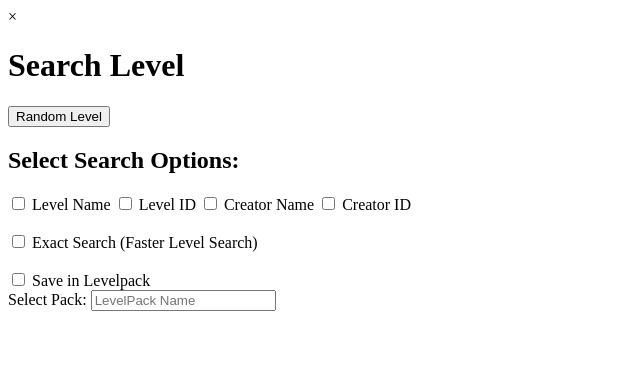
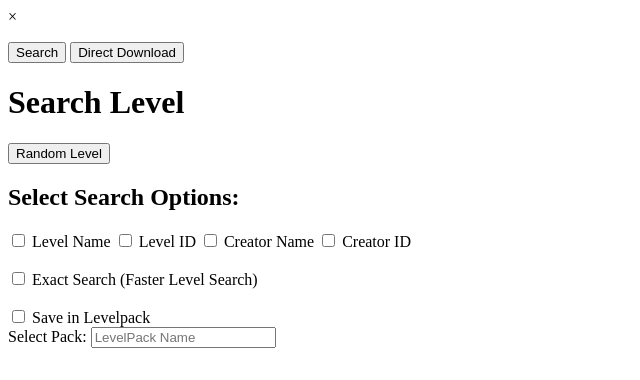
Before and after one commit to HerobrineTV/SMM1-Level-Downloader, an Electron app: page pages/main.html in a window 930 px wide. Shown: the whole page, without its empty margins (0-640 px from the left). Drawn offline with Linux system fonts and the light colour scheme.

Commit message:
Enabled Dev Menu

```diff
--- a/pages/main.html
+++ b/pages/main.html
@@ -9,8 +9,8 @@
     </div>
     <div id="main-content-2">
         <div id="tab-select-download">
-            <button onclick="switchDownloadTab('searchtab')" style="display: none;">Search</button>
-            <button onclick="switchDownloadTab('directdownloadtab')" style="display: none;">Direct Download</button>
+            <button onclick="switchDownloadTab('searchtab')">Search</button>
+            <button onclick="switchDownloadTab('directdownloadtab')">Direct Download</button>
         </div>
         <div id="searchtab" class="downloadTabs">
             <h1>Search Level</h1>
--- a/scripts/Main.js
+++ b/scripts/Main.js
@@ -528,7 +528,7 @@ async function processUrl(originalUrl, levelid, levelObj, pack) {
     });
 
     app.commandLine.appendSwitch('js-flags', '--max-old-space-size=4096');
-    mainWindow.setMenu(null);
+    //mainWindow.setMenu(null);
     const appIcon = nativeImage.createFromPath(iconPath+"/Icon.png");
     mainWindow.setIcon(appIcon);
     //mainWindow.loadFile(iconPath+"/Icon.png")
```
